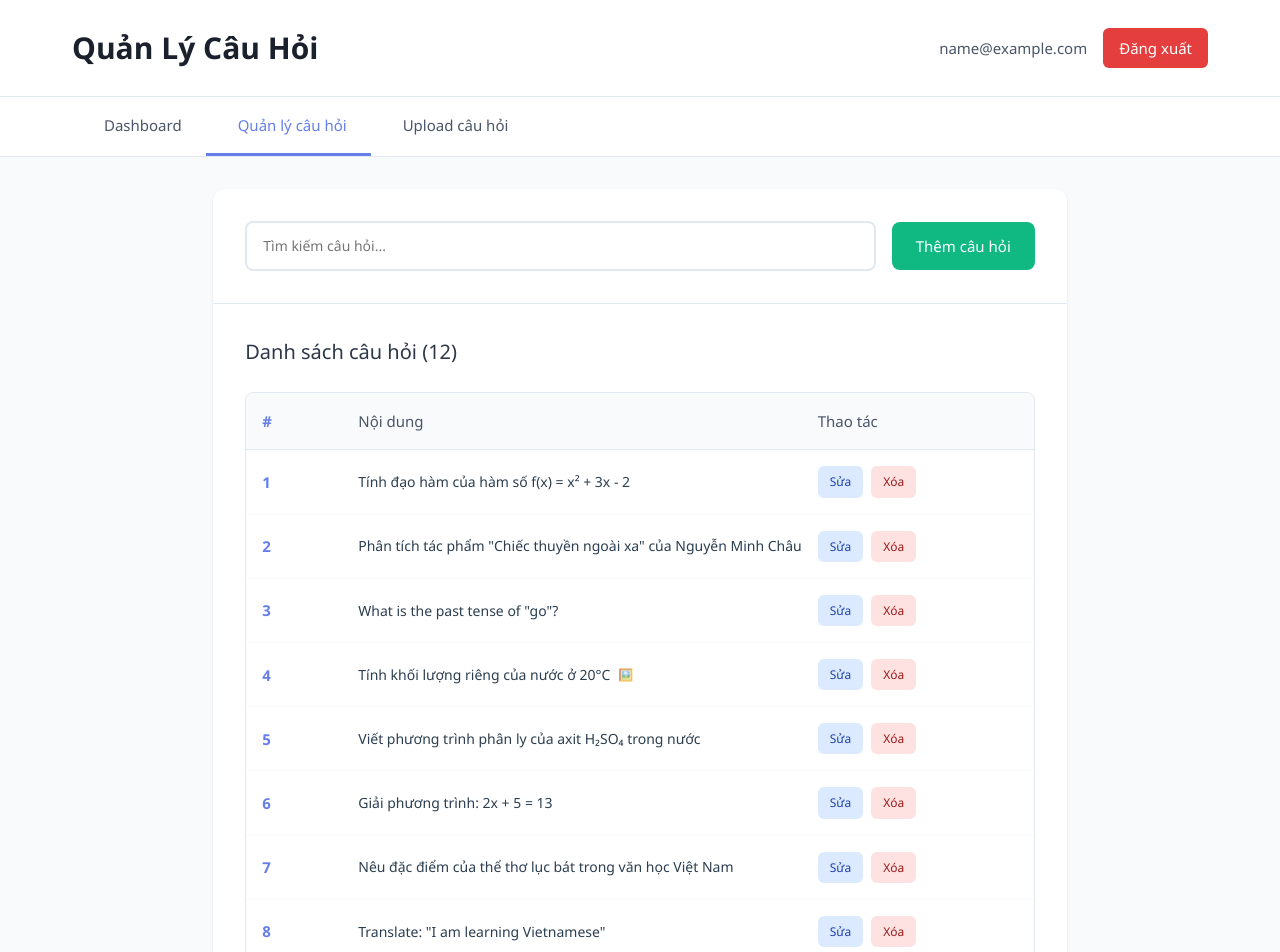
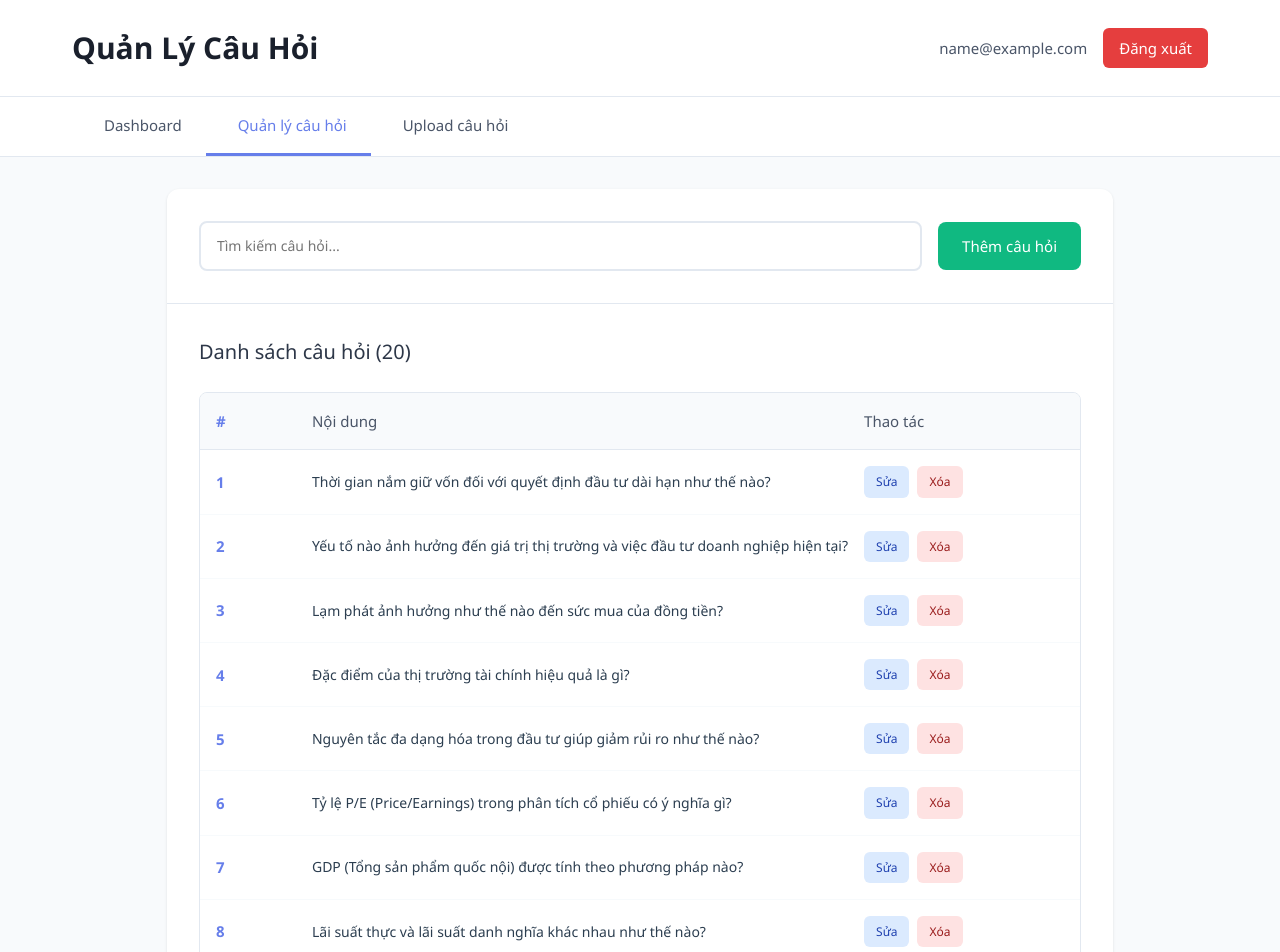
Before and after one commit to 20215458-phuongnm/secContest, a Vue app: page /admin/questions in a window 1280 px wide. Shown: the top 952 px of the page. Built offline with nearby package versions, Linux system fonts and the light colour scheme; sample sign-in values are in the browser's storage.

Commit message:
login admin

```diff
--- a/src/views/AdminLogin.vue
+++ b/src/views/AdminLogin.vue
@@ -2,15 +2,7 @@
   <div class="admin-login">
     <div class="login-container">
       <div class="login-header">
-        <div class="admin-icon">
-          <svg xmlns="http://www.w3.org/2000/svg" viewBox="0 0 24 24" fill="currentColor">
-            <path
-              d="M12 2C13.1 2 14 2.9 14 4C14 5.1 13.1 6 12 6C10.9 6 10 5.1 10 4C10 2.9 10.9 2 12 2ZM21 9V7L15 4L9 7V9C9 10 8 11 7 11V13C8 13 9 14 9 15V16L12 18L15 16V15C15 14 16 13 17 13V11C16 11 15 10 15 9ZM12 8C14.2 8 16 9.8 16 12S14.2 16 12 16S8 14.2 8 12S9.8 8 12 8Z"
-            />
-          </svg>
-        </div>
-        <h1>ADMIN PANEL</h1>
-        <p>Đăng nhập hệ thống quản trị</p>
+        <h1>ADMIN</h1>
       </div>
 
       <form @submit.prevent="handleLogin" class="login-form">
@@ -59,10 +51,6 @@
         <p>Email: <strong>admin@sectest.com</strong></p>
         <p>Mật khẩu: <strong>admin123</strong></p>
       </div> -->
-
-      <div class="login-footer">
-        <p>© 2025 Admin Panel - Bảo mật & Tin cậy</p>
-      </div>
     </div>
   </div>
 </template>
--- a/src/views/AdminQuestions.vue
+++ b/src/views/AdminQuestions.vue
@@ -135,21 +135,21 @@ const itemsPerPage = 10
 const showEditModal = ref(false)
 const editingQuestion = ref({})
 
-// Fake questions data
+// Questions data về đầu tư, kinh tế, tài chính
 const questions = ref([
   {
     id: 1,
-    content: 'Tính đạo hàm của hàm số f(x) = x² + 3x - 2',
-    category: 'Toán',
+    content: 'Thời gian nắm giữ vốn đối với quyết định đầu tư dài hạn như thế nào?',
+    category: 'Tài chính',
     difficulty: 'Trung bình',
-    grade: 11,
+    grade: 12,
     hasImage: false,
     createdAt: '2024-10-01',
   },
   {
     id: 2,
-    content: 'Phân tích tác phẩm "Chiếc thuyền ngoài xa" của Nguyễn Minh Châu',
-    category: 'Văn',
+    content: 'Yếu tố nào ảnh hưởng đến giá trị thị trường và việc đầu tư doanh nghiệp hiện tại?',
+    category: 'Kinh tế',
     difficulty: 'Khó',
     grade: 12,
     hasImage: false,
@@ -157,80 +157,80 @@ const questions = ref([
   },
   {
     id: 3,
-    content: 'What is the past tense of "go"?',
-    category: 'Anh',
+    content: 'Lạm phát ảnh hưởng như thế nào đến sức mua của đồng tiền?',
+    category: 'Kinh tế',
     difficulty: 'Dễ',
-    grade: 6,
+    grade: 11,
     hasImage: false,
     createdAt: '2024-10-03',
   },
   {
     id: 4,
-    content: 'Tính khối lượng riêng của nước ở 20°C',
-    category: 'Lý',
-    difficulty: 'Dễ',
-    grade: 8,
-    hasImage: true,
+    content: 'Đặc điểm của thị trường tài chính hiệu quả là gì?',
+    category: 'Tài chính',
+    difficulty: 'Khó',
+    grade: 12,
+    hasImage: false,
     createdAt: '2024-10-04',
   },
   {
     id: 5,
-    content: 'Viết phương trình phân ly của axit H₂SO₄ trong nước',
-    category: 'Hóa',
+    content: 'Nguyên tắc đa dạng hóa trong đầu tư giúp giảm rủi ro như thế nào?',
+    category: 'Đầu tư',
     difficulty: 'Trung bình',
-    grade: 10,
+    grade: 12,
     hasImage: false,
     createdAt: '2024-10-05',
   },
   {
     id: 6,
-    content: 'Giải phương trình: 2x + 5 = 13',
-    category: 'Toán',
-    difficulty: 'Dễ',
-    grade: 7,
+    content: 'Tỷ lệ P/E (Price/Earnings) trong phân tích cổ phiếu có ý nghĩa gì?',
+    category: 'Đầu tư',
+    difficulty: 'Trung bình',
+    grade: 12,
     hasImage: false,
     createdAt: '2024-10-06',
   },
   {
     id: 7,
-    content: 'Nêu đặc điểm của thể thơ lục bát trong văn học Việt Nam',
-    category: 'Văn',
+    content: 'GDP (Tổng sản phẩm quốc nội) được tính theo phương pháp nào?',
+    category: 'Kinh tế',
     difficulty: 'Trung bình',
-    grade: 9,
+    grade: 11,
     hasImage: false,
     createdAt: '2024-10-07',
   },
   {
     id: 8,
-    content: 'Translate: "I am learning Vietnamese"',
-    category: 'Anh',
+    content: 'Lãi suất thực và lãi suất danh nghĩa khác nhau như thế nào?',
+    category: 'Tài chính',
     difficulty: 'Trung bình',
-    grade: 8,
+    grade: 12,
     hasImage: false,
     createdAt: '2024-10-08',
   },
   {
     id: 9,
-    content: 'Tính áp suất tại đáy một bể nước sâu 3m',
-    category: 'Lý',
-    difficulty: 'Khó',
+    content: 'Phân tích SWOT trong đầu tư và kinh doanh bao gồm những yếu tố nào?',
+    category: 'Kinh doanh',
+    difficulty: 'Dễ',
     grade: 11,
-    hasImage: true,
+    hasImage: false,
     createdAt: '2024-10-09',
   },
   {
     id: 10,
-    content: 'Cân bằng phương trình: Fe + O₂ → Fe₂O₃',
-    category: 'Hóa',
-    difficulty: 'Dễ',
-    grade: 9,
+    content: 'Đặc điểm của thị trường gấu (Bear Market) trong chứng khoán là gì?',
+    category: 'Đầu tư',
+    difficulty: 'Trung bình',
+    grade: 12,
     hasImage: false,
     createdAt: '2024-10-10',
   },
   {
     id: 11,
-    content: 'Tìm nguyên hàm của hàm số f(x) = 3x² - 2x + 1',
-    category: 'Toán',
+    content: 'Ngân hàng trung ương sử dụng công cụ nào để điều tiết lạm phát?',
+    category: 'Kinh tế',
     difficulty: 'Khó',
     grade: 12,
     hasImage: false,
@@ -238,12 +238,84 @@ const questions = ref([
   },
   {
     id: 12,
-    content: 'So sánh hai nhân vật chính trong truyện "Vợ nhặt"',
-    category: 'Văn',
+    content: 'Phương pháp DCF (Discounted Cash Flow) được sử dụng để làm gì?',
+    category: 'Tài chính',
     difficulty: 'Khó',
+    grade: 12,
+    hasImage: false,
+    createdAt: '2024-10-12',
+  },
+  {
+    id: 13,
+    content: 'Cung và cầu trong thị trường tự do được điều tiết bởi cơ chế nào?',
+    category: 'Kinh tế',
+    difficulty: 'Dễ',
     grade: 11,
     hasImage: false,
-    createdAt: '2024-10-12',
+    createdAt: '2024-10-13',
+  },
+  {
+    id: 14,
+    content: 'ROI (Return on Investment) được tính như thế nào?',
+    category: 'Đầu tư',
+    difficulty: 'Dễ',
+    grade: 11,
+    hasImage: false,
+    createdAt: '2024-10-14',
+  },
+  {
+    id: 15,
+    content: 'Khái niệm "rủi ro hệ thống" trong đầu tư có nghĩa gì?',
+    category: 'Đầu tư',
+    difficulty: 'Khó',
+    grade: 12,
+    hasImage: false,
+    createdAt: '2024-10-15',
+  },
+  {
+    id: 16,
+    content: 'Tỷ giá hối đoái ảnh hưởng như thế nào đến xuất nhập khẩu?',
+    category: 'Kinh tế',
+    difficulty: 'Trung bình',
+    grade: 12,
+    hasImage: false,
+    createdAt: '2024-10-16',
+  },
+  {
+    id: 17,
+    content: 'Blue chip stocks là loại cổ phiếu có đặc điểm gì?',
+    category: 'Đầu tư',
+    difficulty: 'Dễ',
+    grade: 11,
+    hasImage: false,
+    createdAt: '2024-10-17',
+  },
+  {
+    id: 18,
+    content: 'Chỉ số VN-Index của Việt Nam phản ánh điều gì về thị trường chứng khoán?',
+    category: 'Đầu tư',
+    difficulty: 'Trung bình',
+    grade: 12,
+    hasImage: false,
+    createdAt: '2024-10-18',
+  },
+  {
+    id: 19,
+    content: 'Khái niệm "rủi ro thanh khoản" trong đầu tư có ý nghĩa gì?',
+    category: 'Tài chính',
+    difficulty: 'Khó',
+    grade: 12,
+    hasImage: false,
+    createdAt: '2024-10-19',
+  },
+  {
+    id: 20,
+    content: 'Nguyên tắc "mua thấp bán cao" trong đầu tư cần lưu ý điều gì?',
+    category: 'Đầu tư',
+    difficulty: 'Trung bình',
+    grade: 11,
+    hasImage: false,
+    createdAt: '2024-10-20',
   },
 ])
 
--- a/src/views/AdminUpload.vue
+++ b/src/views/AdminUpload.vue
@@ -160,7 +160,6 @@
     <!-- Success Message -->
     <div v-if="showSuccess" class="success-message" @click="showSuccess = false">
       <div class="success-content">
-        <div class="success-icon">✅</div>
         <h3>Tạo câu hỏi thành công!</h3>
         <p>Câu hỏi đã được lưu vào hệ thống.</p>
       </div>
```
